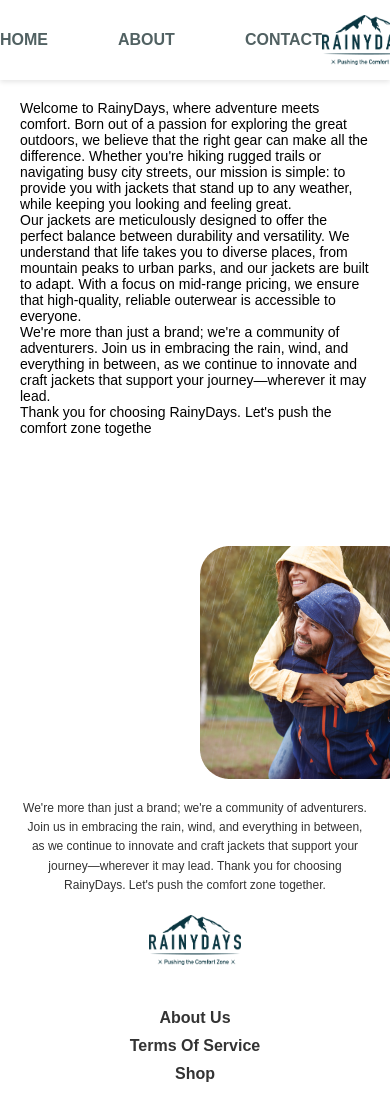
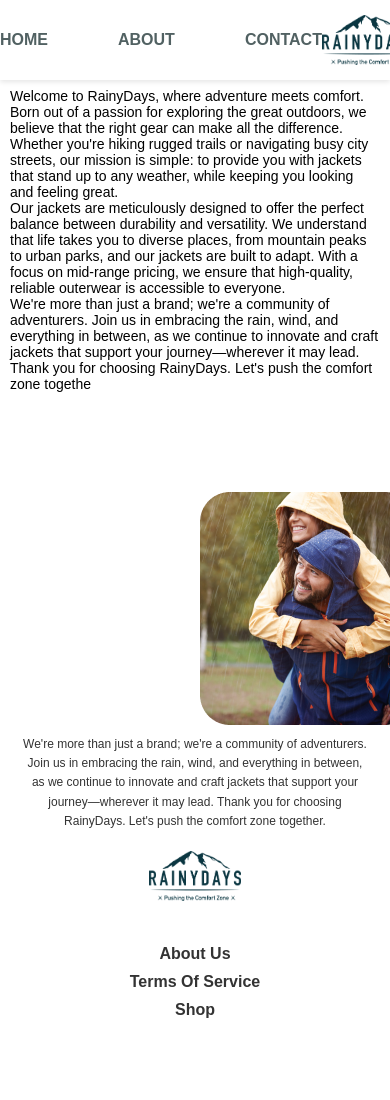
Before and after one commit to helena-cruse/Rainydays-CA, a plain HTML site: page Aboutus.html in a window 390 px wide. Shown: the top 1100 px of the page. After the commit the page ends 1029 px from the top, so only its background shows below. Drawn offline with Linux system fonts and the light colour scheme.

Commit message:
updating repo

```diff
--- a/Aboutus.html
+++ b/Aboutus.html
@@ -10,7 +10,7 @@
     </head>
     <body>
 
-        <header>
+
             <!--navigation container-->
             <header class="navbar">
 
@@ -39,7 +39,7 @@
                     <img src="Rainydays html ting/pictures/cart.jpg" alt="Cart Icon">
                 </a>
             </div>
-        </header>
+            </header>
         <body>
 <!--About us text section-->
             <p>Welcome to RainyDays, where adventure meets comfort. Born out of a passion for exploring the great outdoors, we believe that the right gear can make all the difference. Whether you're hiking rugged trails or navigating busy city streets, our mission is simple: to provide you with jackets that stand up to any weather, while keeping you looking and feeling great.<br>
--- a/Rainydays html ting/css/aboutus.css
+++ b/Rainydays html ting/css/aboutus.css
@@ -151,18 +151,21 @@ footer {
       align-items: center;
       width: 15px;
       margin-left: 0;
-      margin-top: 8px;
+      margin-top: 0;
 
 
     }
 
     p {
-      margin: 20px;
+      margin: 10px;
+      margin-top: 8px;
+      margin-left: 10px;
+      margin-right: 10px;
       font-size: 14px;
     }
 
     footer {
-      padding: 20px 10px;
+      padding: 10px;
     }
 
     .footer-logo img  {
```
